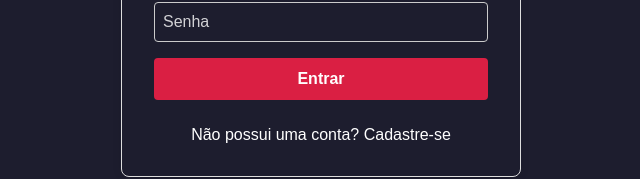
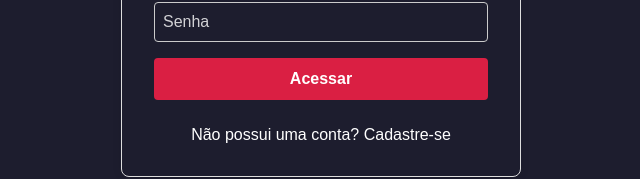
Before and after one commit to wesolsv/wszd_notas, a React (Create React App) app in the folder frontend/: page / in a window 1280 px wide. Shown: the part 378-557 px from the top of the page, without its empty margins (319-959 px from the left). Built offline with nearby package versions, Linux system fonts and the light colour scheme.

Commit message:
trabalhando no login

```diff
--- a/frontend/src/App.tsx
+++ b/frontend/src/App.tsx
@@ -1,16 +1,18 @@
-import React from 'react';
 import { BrowserRouter as Router, Routes, Route } from 'react-router-dom';
 import GlobalStyles from './styles/global';
 import Login from './pages/Login';
+import { AuthProvider } from './contexts/AuthContext';
 
 function App() {
   return (
+    <AuthProvider>
       <Router>
         <GlobalStyles />
         <Routes>
           <Route path="/" element={<Login />} />
         </Routes>
       </Router>
+    </AuthProvider>
   );
 }
 
--- a/frontend/src/components/LoginForm/index.tsx
+++ b/frontend/src/components/LoginForm/index.tsx
@@ -3,6 +3,7 @@ import { CustomLink } from '../ui/Link';
 import { FormContainer } from './styles';
 import Input from '../ui/Input';
 import { Button } from '../ui/Button';
+import { AuthContext } from '../../contexts/AuthContext';
 
 const LoginForm = () => {
   // Lógica do formulário de login
@@ -11,12 +12,25 @@ const LoginForm = () => {
 
   const [loading, setLoading] = useState(false);
 
+  const { signIn } = useContext(AuthContext);
+
+  async function handleLogin(event: FormEvent){
+    event.preventDefault();
+
+    let data = {
+      email:"teste@teste.com",
+      password:"123456"
+    }
+
+    await signIn(data)
+  }
+
   return (
     <>
-      <FormContainer>
+      <FormContainer onSubmit={handleLogin}>
         <Input type="email" placeholder="Digite seu Email" />
         <Input type="password" placeholder="Senha" />
-        <Button type="submit" loading={loading}>Entrar</Button>
+        <Button type="submit" loading={loading}>Acessar</Button>
 
         <CustomLink to="/signup">
           Não possui uma conta? Cadastre-se
--- /dev/null
+++ b/frontend/src/components/ui/Head/index.tsx
@@ -0,0 +1,11 @@
+import React, { useEffect } from 'react';
+
+const Head = ({ title }) => {
+  useEffect(() => {
+    document.title = title;
+  }, [title]);
+
+  return null;
+};
+
+export default Head;
--- /dev/null
+++ b/frontend/src/contexts/AuthContext.tsx
@@ -0,0 +1,38 @@
+import { createContext, ReactNode, useState } from "react";
+
+type AuthContextData = {
+  user: UserProps;
+  isAuthenticated: boolean;
+  signIn: (credentials: SignInProps) => Promise<void>
+}
+
+type UserProps = {
+  email: string;
+}
+
+type SignInProps = {
+  email: string;
+  password: string;
+}
+
+type AuthProviderProps = {
+  children?: ReactNode;
+}
+
+export const AuthContext = createContext({} as AuthContextData)
+
+export function AuthProvider({ children }: AuthProviderProps) {
+
+  const [user, setUser] = useState<UserProps | null>(null)
+  const isAuthenticated = !!user;
+
+  async function signIn() {
+    alert("Clicou Login")
+  }
+
+  return (
+    <AuthContext.Provider value={{ user, isAuthenticated, signIn }}>
+      {children}
+    </AuthContext.Provider>
+  )
+}
--- a/frontend/src/pages/Login/index.tsx
+++ b/frontend/src/pages/Login/index.tsx
@@ -1,14 +1,19 @@
-import React from 'react';
+import { useContext } from 'react';
 import Logo from '../../components/Logo/Logo';
 import LoginForm from '../../components/LoginForm';
 import { LoginContainer } from './styles';
+import Head from '../../components/ui/Head';
 
 const Login = () => {
   return (
-    <LoginContainer>
-      <Logo />
-      <LoginForm />
-    </LoginContainer>
+    <>
+      <Head title="Login" />
+
+      <LoginContainer>
+        <Logo />
+        <LoginForm />
+      </LoginContainer>
+    </>
   );
 };
 
--- a/frontend/tsconfig.json
+++ b/frontend/tsconfig.json
@@ -10,7 +10,7 @@
     "skipLibCheck": true,
     "esModuleInterop": true,
     "allowSyntheticDefaultImports": true,
-    "strict": true,
+    "strict": false,
     "forceConsistentCasingInFileNames": true,
     "noFallthroughCasesInSwitch": true,
     "module": "esnext",
```
Lines whose indentation alone changed are shown as unchanged.
